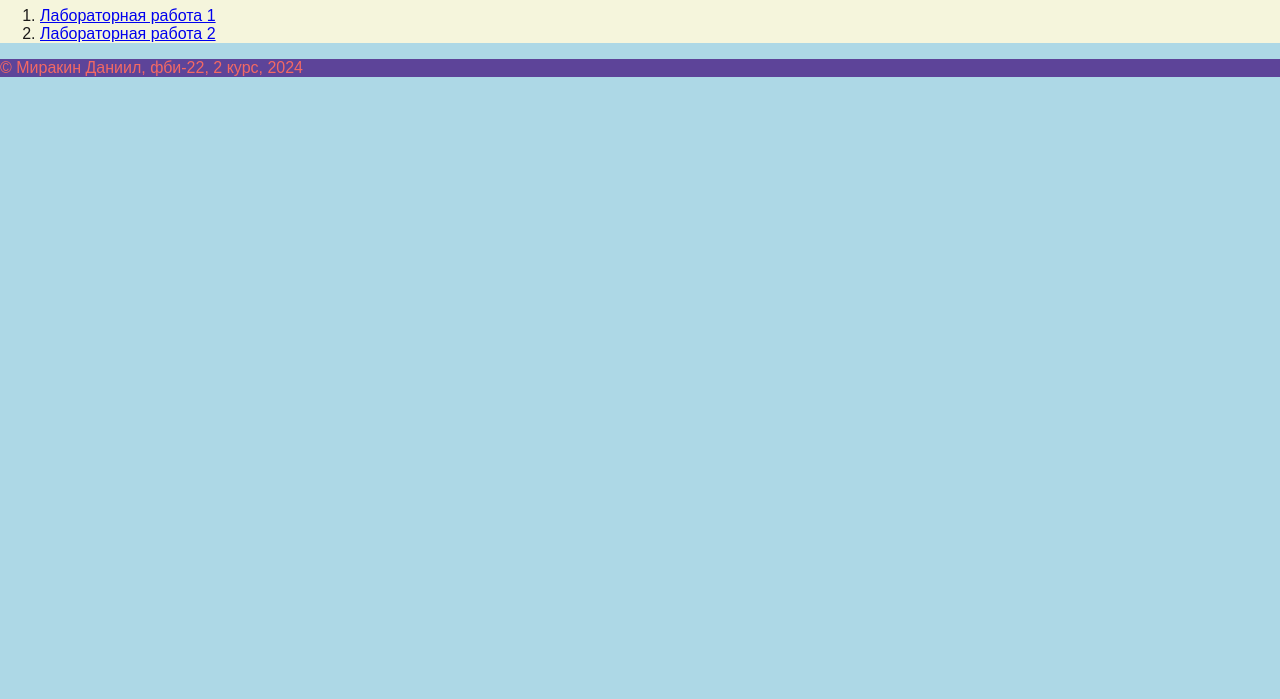
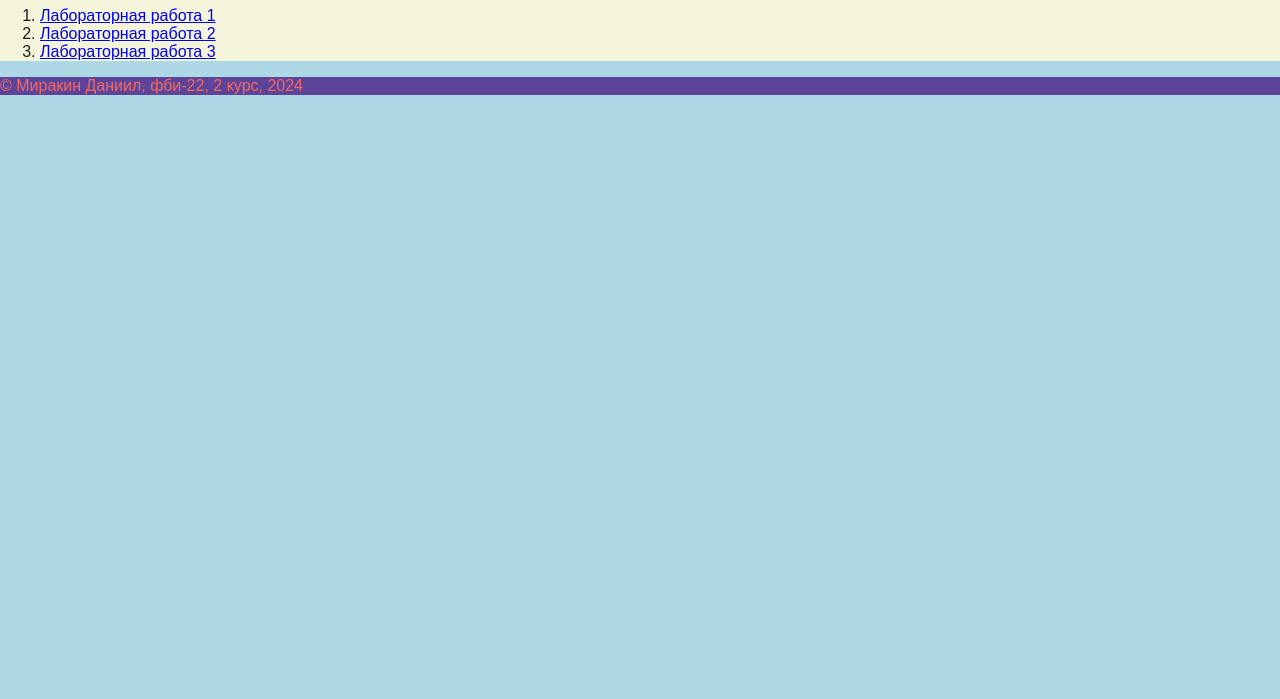
Before and after one commit to Lokhorras/Lokhorras, a plain HTML site: page index.html in a window 1280 px wide. Shown: the part 101-800 px from the top of the page. Drawn offline with Linux system fonts and the light colour scheme.

Commit message:
правка

```diff
--- a/index.html
+++ b/index.html
@@ -27,6 +27,7 @@
         <ol>
             <li> <a href = "lab1/lab1.html">Лабораторная работа 1</a></li>
             <li> <a href = "lab2/lab2.html">Лабораторная работа 2</a></li>
+            <li> <a href = "lab3/lab3.html">Лабораторная работа 3</a></li>
         </ol>
 
     </main>
```
